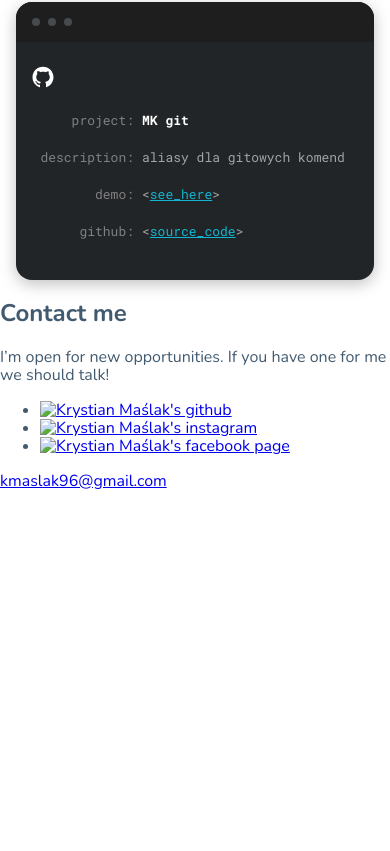
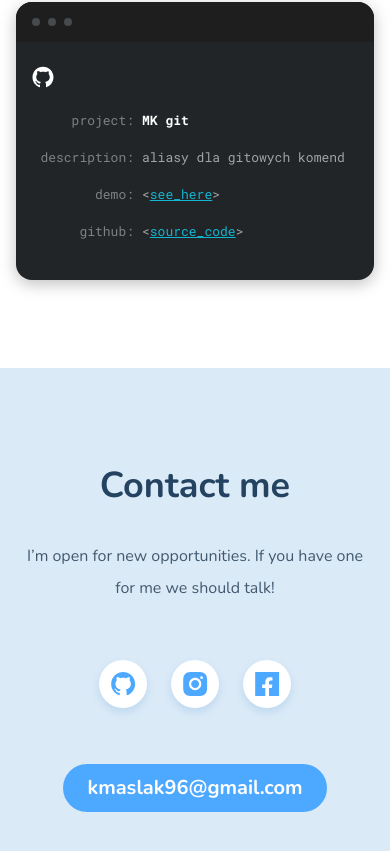
Before and after one commit to krystianmaslak/portfolio-demo, a website built with webpack: page src/pages/index.html in a window 390 px wide. Shown: the part 2630-3481 px from the top of the page. Before the commit the page ends 3122 px from the top, so only its background shows below. Built offline with nearby package versions, Linux system fonts and the light colour scheme.

Commit message:
feat: contact mobile styles

```diff
--- a/src/pages/index.html
+++ b/src/pages/index.html
@@ -115,17 +115,17 @@
         <ul class="socials">
           <li class="socials__item">
             <a class="socials__link" href="https://github.com/krystianmaslak">
-              <img class="socials__icon" alt="Krystian Maślak's github" />
+              <img src ="../assets/img/github-blue.svg" class="socials__icon" alt="Krystian Maślak's github" />
             </a>
           </li>
           <li class="socials__item">
             <a class="socials__link" href="https://instagram.com/krystianmaslak">
-              <img class="socials__icon" alt="Krystian Maślak's instagram" />
+              <img src ="../assets/img/instagram.svg" class="socials__icon" alt="Krystian Maślak's instagram" />
             </a>
           </li>
           <li class="socials__item">
             <a class="socials__link" href="https://facebook.com/krystianmaslak">
-              <img class="socials__icon" alt="Krystian Maślak's facebook page" />
+              <img src ="../assets/img/facebook.svg" class="socials__icon" alt="Krystian Maślak's facebook page" />
             </a>
           </li>
         </ul>
--- a/src/scss/_variables.scss
+++ b/src/scss/_variables.scss
@@ -4,8 +4,8 @@ $darkGray: #1E1E1E;
 $gray: #212528;
 $consoleLight: #A3A3A3;
 $consoleLink: #14B5D0;
-$LightBlue: #4DA8FF;
-$LighterBlue: #DBEAF7;
+$lightBlue: #4DA8FF;
+$lighterBlue: #DBEAF7;
 $mediumGray: #464A4D;
 $text: #425A70;
 $textDark: #234361;
--- a/src/scss/main.scss
+++ b/src/scss/main.scss
@@ -3,9 +3,11 @@
 @import url("https://fonts.googleapis.com/css2?family=Nunito:wght@300;600;700&family=Roboto+Mono:wght@400;700&display=swap");
 
 @import "_variables";
+@import "modules/contact.scss";
 @import "modules/hero.scss";
 @import "modules/projects.scss";
 @import "modules/skills.scss";
+@import "modules/socials.scss";
 
 html {
   box-sizing: border-box;
--- /dev/null
+++ b/src/scss/modules/contact.scss
@@ -0,0 +1,32 @@
+.contact {
+  background: $lighterBlue;
+  padding: 64px 16px 88px;
+  &__description {
+    font-style: normal;
+    font-weight: 300;
+    font-size: 16px;
+    line-height: 32px;
+    text-align: center;
+  }
+  &__header {
+    font-size: 36px;
+    line-height: 48px;
+    color: $textDark;
+    text-align: center;
+  }
+  &__links {
+      text-align: center;
+
+  }
+  &__mail {
+    padding: 4px 24px;
+    border-radius: 64px;
+    color: #fff;
+    background: $lightBlue;
+    display: inline-block;
+    font-size: 20px;
+    font-weight: bold;
+    line-height: 40px;
+    text-decoration: none;
+  }
+}
--- a/src/scss/modules/hero.scss
+++ b/src/scss/modules/hero.scss
@@ -4,7 +4,7 @@
     padding: 4px 24px;
     border-radius: 64px;
     color: #fff;
-    background: $LightBlue;
+    background: $lightBlue;
     display: inline-block;
     font-size: 20px;
     font-weight: bold;
@@ -37,7 +37,7 @@
   }
   &__link {
     font-weight: bold;
-    color: $LightBlue;
+    color: $lightBlue;
     text-decoration: none;
   }
   &__paragraph {
--- a/src/scss/modules/projects.scss
+++ b/src/scss/modules/projects.scss
@@ -1,5 +1,5 @@
 .projects {
-  padding: 64px 16px 0;
+  padding: 64px 16px 88px;
   &__description {
     font-weight: 300;
     font-size: 16px;
--- a/src/scss/modules/skills.scss
+++ b/src/scss/modules/skills.scss
@@ -14,7 +14,7 @@
   font-style: normal;
   font-size: 16px;
   line-height: 24px;
-  color: $LighterBlue;
+  color: $lighterBlue;
   width: 288px;
   margin: 0 auto;
   list-style-type: none;
@@ -41,7 +41,7 @@
         border-radius: 50%;
         top: 10px;
         left: 5px;
-        background: $LighterBlue;
+        background: $lighterBlue;
       }
     }
   }
--- /dev/null
+++ b/src/scss/modules/socials.scss
@@ -0,0 +1,22 @@
+.socials {
+    list-style-type: none;
+    padding: 0;
+    display: flex;
+    align-items: center;
+    justify-content: center;
+    margin: 56px 64px;
+    &__item {
+        margin: 0 12px;
+    }
+    &__link {
+        padding: 0;
+        width: 48px;
+        height: 48px;
+        background: #fff;
+        display: flex; //wyrównanie ikony do środka
+        align-items: center;
+        justify-content: center;
+        border-radius: 50%;
+        box-shadow: 0px 4px 8px rgba(16, 112, 202, 0.15);
+    }
+}
```
Also changed, not shown: src/assets/img/facebook.svg (added), src/assets/img/github-blue.svg (added), src/assets/img/instagram.svg (added).
